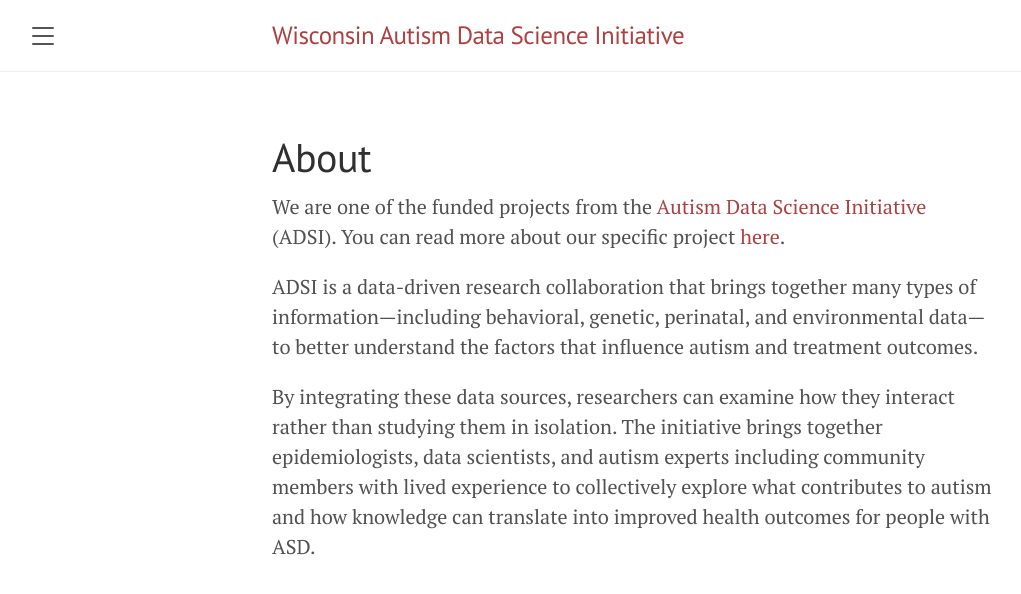
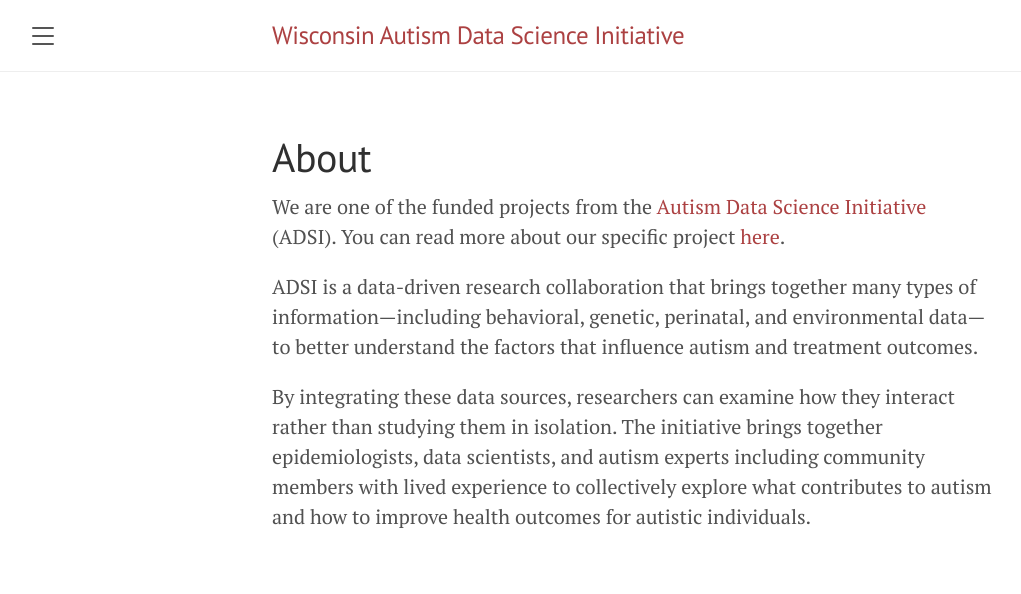
Before and after one commit to cochran4/wadsi, a Jekyll site: the page built from docs/about.md, in a window 1280 px wide. Shown: the top 594 px of the page, without its empty margins (8-1029 px from the left). Built offline with Jekyll 4.4.1, drawn with Linux system fonts in a browser that asks for light colours.

Commit message:
Update about.md

```diff
--- a/docs/about.md
+++ b/docs/about.md
@@ -7,4 +7,4 @@
 
 ADSI is a data-driven research collaboration that brings together many types of information—including  behavioral, genetic, perinatal, and environmental data—to better understand the factors that influence autism and treatment outcomes.
 
-By integrating these data sources, researchers can examine how they interact rather than studying them in isolation. The initiative brings together epidemiologists, data scientists, and autism experts including community members with lived experience to collectively explore what contributes to autism and how knowledge can translate into improved health outcomes for people with ASD.
+By integrating these data sources, researchers can examine how they interact rather than studying them in isolation. The initiative brings together epidemiologists, data scientists, and autism experts including community members with lived experience to collectively explore what contributes to autism and how to improve health outcomes for autistic individuals.
```
